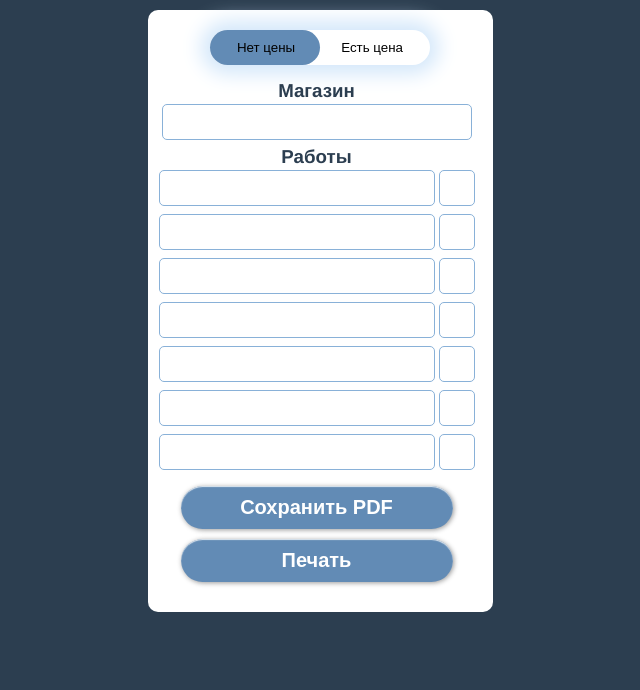
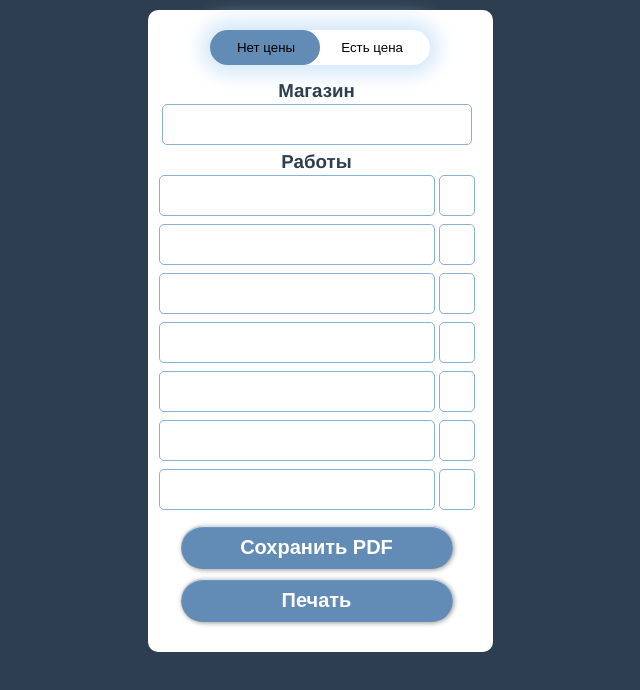
Before and after one commit to 7snak7/accountin_paper, a Vue app: page / in a window 1280 px wide. Shown: the top 690 px of the page, without its empty margins (320-960 px from the left). Built offline with nearby package versions, Linux system fonts and the light colour scheme.

Commit message:
fix heigth textarea

```diff
--- a/src/components/elements/InputText.vue
+++ b/src/components/elements/InputText.vue
@@ -18,7 +18,8 @@ function changeSize () {
 <style scoped>
 textarea {
   margin: 2px;
-  height: min-content;
+  padding: 2px;
+  height: 35px;
   background: none;
   outline: none;
   border: 1px solid #89b1d8;
```
